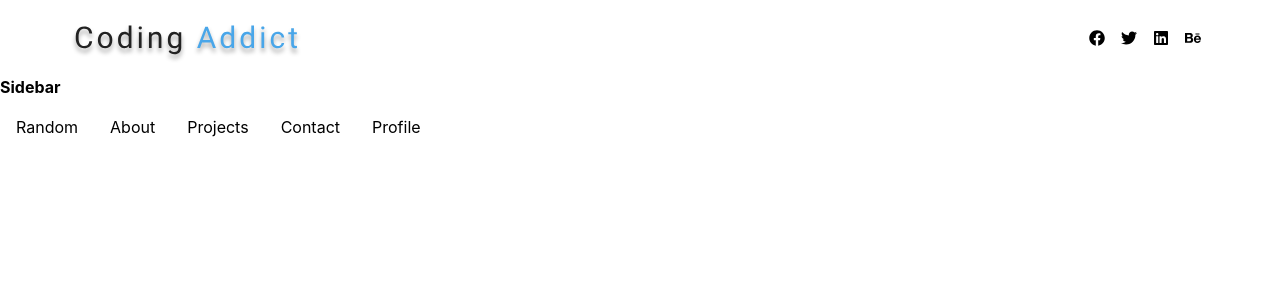
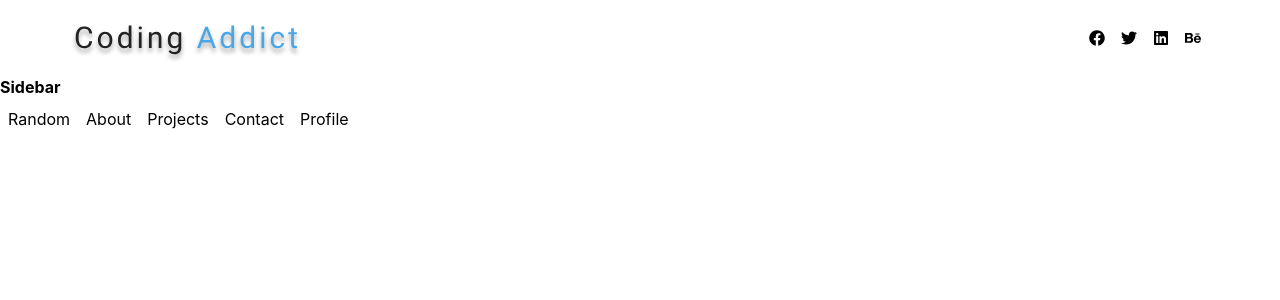
Before and after one commit to BelenMaru/NavBar-structure, a React (Create React App) app in the folder navbar-structures/: page / in a window 1280 px wide. Shown: the top 300 px of the page. Built offline with nearby package versions, Linux system fonts and the light colour scheme.

Commit message:
refactor styles

```diff
--- a/navbar-structures/src/index.css
+++ b/navbar-structures/src/index.css
@@ -130,21 +130,62 @@ p {
   margin: 0 auto;
   max-width: var(--max-width);
 }
-
+@media screen and (min-width: 992px) {
+  .section {
+    width: 95vw;
+  }
+}
 /*Navbar
 */
 nav {
   background: var(--clr-white);
   box-shadow: var(--light-shadow);
 }
-.logo {
-  height: 40px;
-}
 .nav-header {
   display: flex;
   align-items: center;
   justify-content: space-between;
   padding: 1rem;
+}
+ .nav-toggle {
+  font-size: 1.5rem;
+  color: var(--clr-primary-5);
+  background: transparent;
+  border-color: transparent;
+  transition: var(--transition);
+  cursor: pointer;
+}
+.nav-toggle:hover {
+  color: var(--clr-primary-1);
+  transform: rotate(90deg);
+}
+.logo {
+  height: 40px;
+}
+.links a {
+  color: var(--clr-grey-3);
+  font-size: 1rem;
+  text-transform: capitalize;
+  letter-spacing: var(--spacing);
+  display: block;
+  padding: 0.5rem 1rem;
+  transition: var(--transition);
+}
+.links a:hover {
+  background: var(--clr-primary-8);
+  color: var(--clr-primary-5);
+  padding-left: 1.5rem;
+}
+.social-icons {
+  display: none;
+}
+.links-container {
+  height: 0;
+  overflow: hidden;
+  transition: var(--transition);
+}
+.show-container {
+  height: 10rem;
 }
 @media screen and (min-width: 800px) {
  .nav-center {
@@ -161,38 +202,23 @@ nav {
   .nav-toggle {
     display: none;
   }
-  .nav-toggle {
-  font-size: 1.5rem;
-  color: var(--clr-primary-5);
-  background: transparent;
-  border-color: transparent;
-  transition: var(--transition);
-  cursor: pointer;
-}
-.nav-toggle:hover {
-  color: var(--clr-primary-1);
-  transform: rotate(90deg);
-}
+
+  .links a {
+    padding: 0;
+    margin: 0 0.5rem;
+  }
+  .links a:hover {
+    padding: 0;
+    background: transparent;
+  }
+
 .links-container {
     height: auto !important;
   }
   .links {
     display: flex;
   }
-.links a {
-  color: var(--clr-grey-3);
-  font-size: 1rem;
-  text-transform: capitalize;
-  letter-spacing: var(--spacing);
-  display: block;
-  padding: 0.5rem 1rem;
-  transition: var(--transition);
-}
-.links a:hover {
-  background: var(--clr-primary-8);
-  color: var(--clr-primary-5);
-  padding-left: 1.5rem;
-}
+
 .social-icons {
     display: flex;
   }
```
